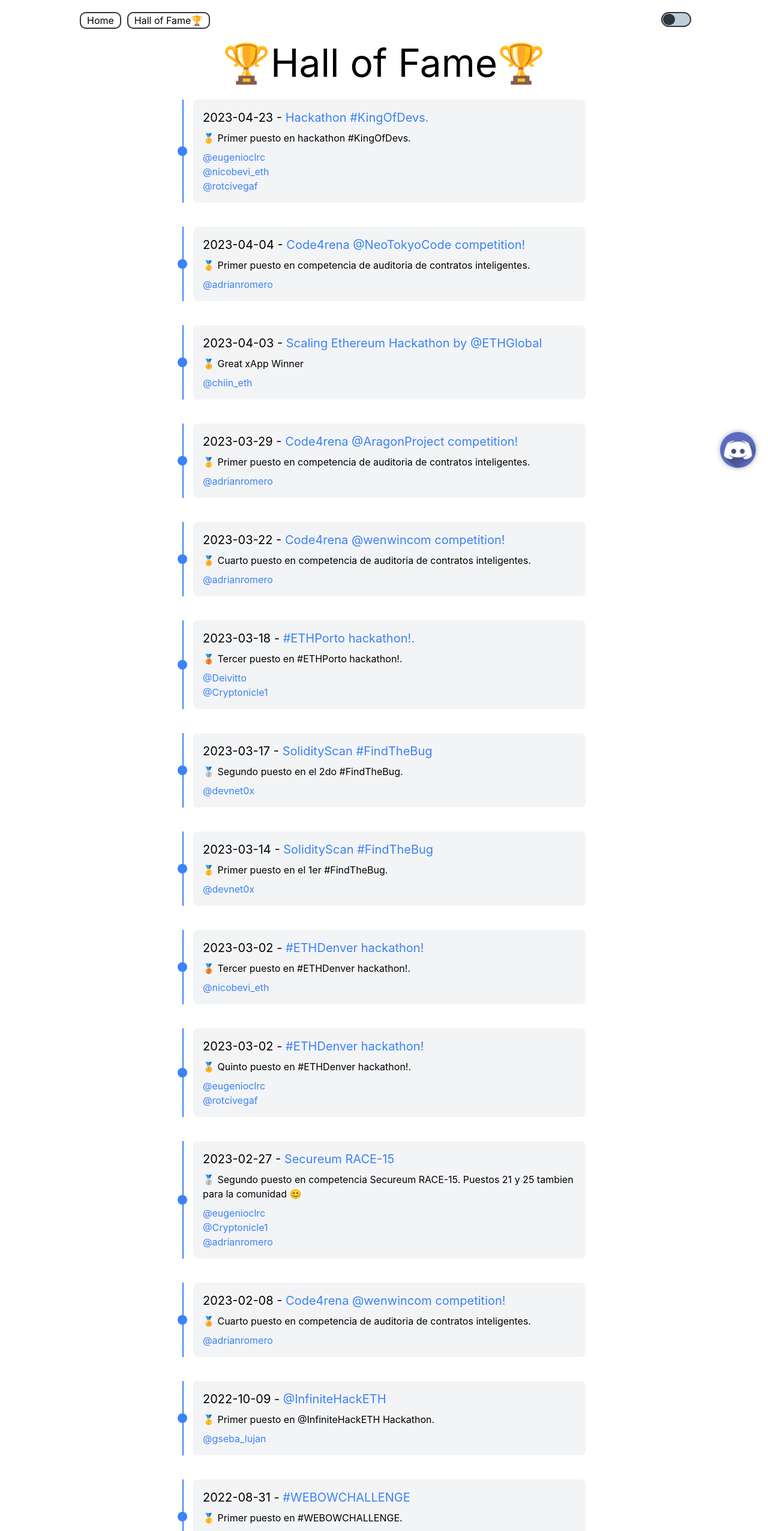
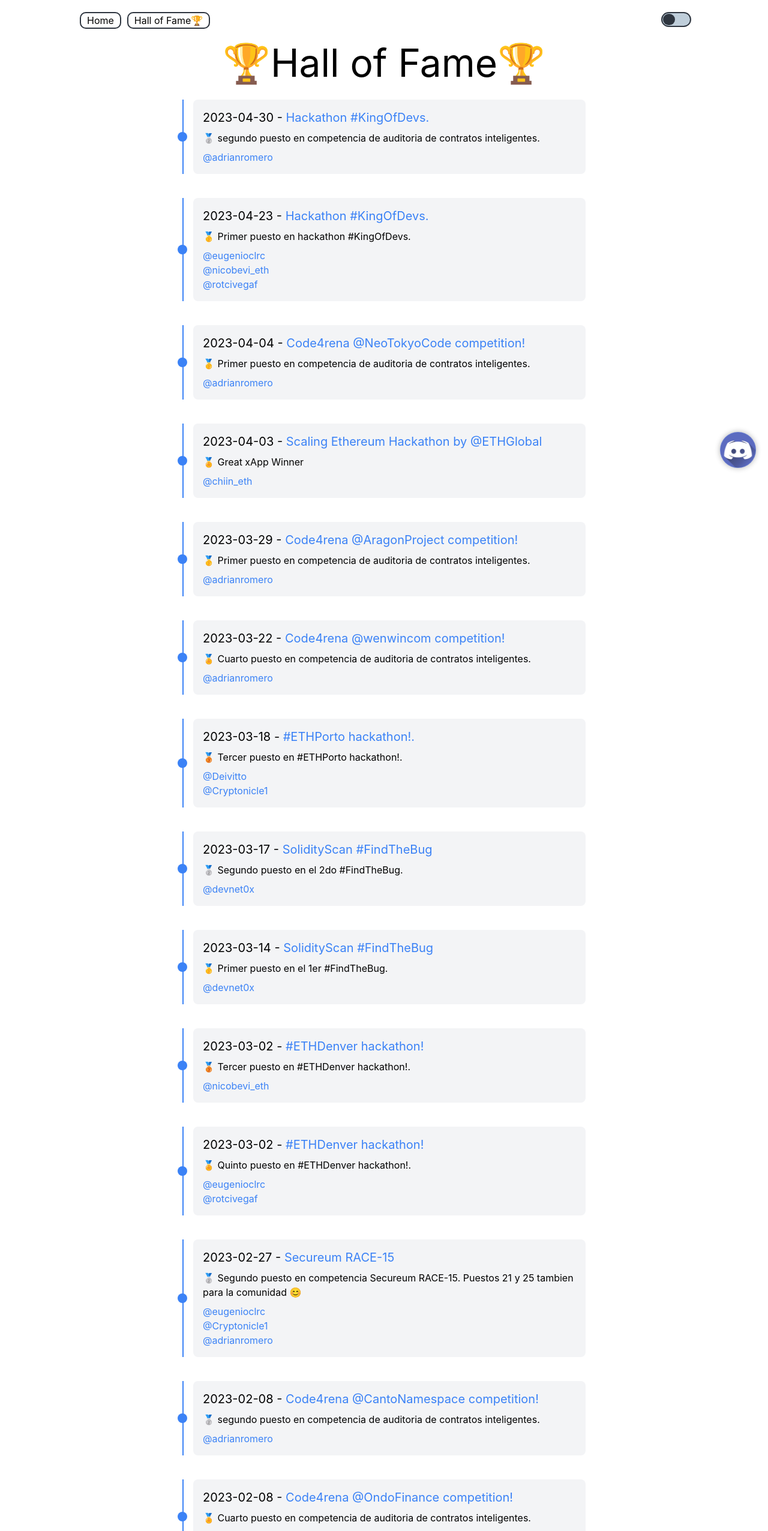
Before and after one commit to webtresclub/website, a Next.js app: page /halloffame in a window 1280 px wide. Shown: the top 2552 px of the page at 60% size. Built offline with nearby package versions, Linux system fonts and the light colour scheme.

Commit message:
adriros rules

```diff
--- a/pages/halloffame.js
+++ b/pages/halloffame.js
@@ -106,7 +106,14 @@
     tweetUrl: 'https://twitter.com/code4rena/status/1638618032259076096?s=20',
   },
   {
-    title: 'Code4rena @wenwincom competition!',
+    title: 'Code4rena @CantoNamespace competition!',
+    date: '2023-02-08',
+    description: '🥈 segundo puesto en competencia de auditoria de contratos inteligentes.',
+    participants: ['https://twitter.com/adrianromero'],
+    tweetUrl: 'https://twitter.com/code4rena/status/1649279929534775296',
+  },
+  {
+    title: 'Code4rena @OndoFinance competition!',
     date: '2023-02-08',
     description: '🏅 Cuarto puesto en competencia de auditoria de contratos inteligentes.',
     participants: ['https://twitter.com/adrianromero'],
@@ -185,6 +192,13 @@
     ],
     tweetUrl: 'https://twitter.com/thinkanddev/status/1650271127493550080',
   },
+  {
+    title: 'Hackathon #KingOfDevs.',
+    date: '2023-04-30',
+    description: '🥈 segundo puesto en competencia de auditoria de contratos inteligentes.',
+    participants: ['https://twitter.com/adrianromero'],
+    tweetUrl: 'https://twitter.com/code4rena/status/1652774944185683968',
+  },
 ];
 
 export default function HallOfFame() {
```
